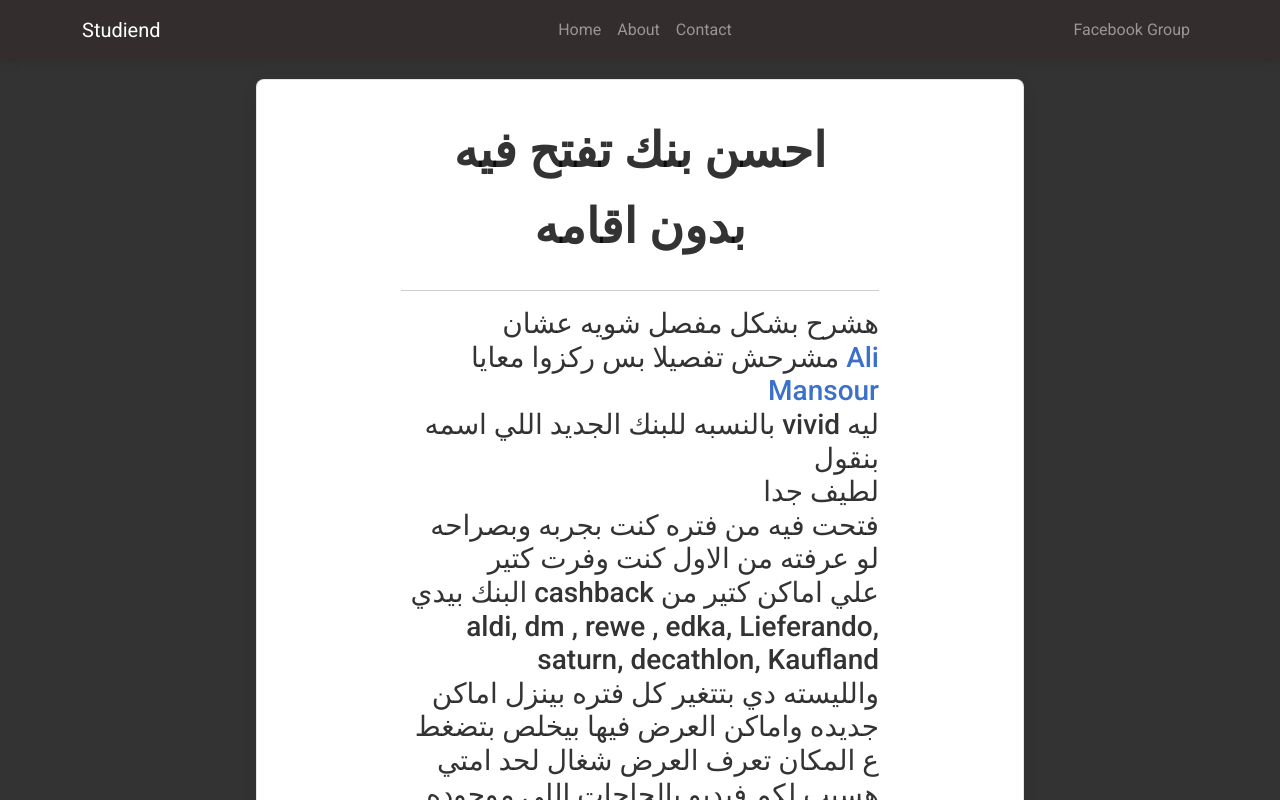
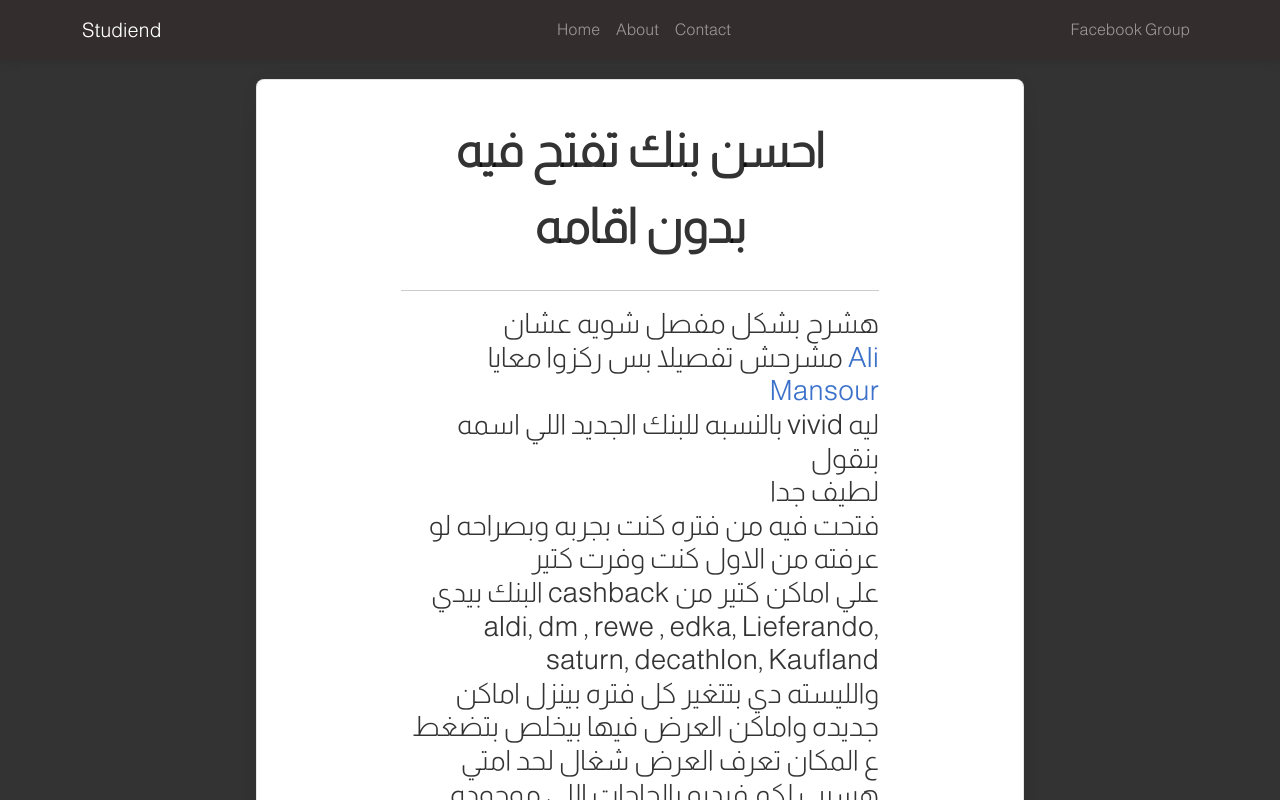
Before and after one commit to dundieh/sig, a React (Create React App) app: page /closedbankaccount_financialguarantor/bestbank in a window 1280 px wide. Shown: the top 800 px of the page. Built offline with nearby package versions, Linux system fonts and the light colour scheme.

Commit message:
make it better

```diff
--- a/public/index.html
+++ b/public/index.html
@@ -7,6 +7,9 @@
     <link href="https://use.fontawesome.com/releases/v5.15.1/css/all.css" rel="stylesheet" />
     <link href="https://fonts.googleapis.com/css?family=Roboto:300,400,500,700&display=swap" rel="stylesheet" />
     <link rel="stylesheet" href="https://maxcdn.bootstrapcdn.com/bootstrap/4.0.0/css/bootstrap.min.css" integrity="sha384-Gn5384xqQ1aoWXA+058RXPxPg6fy4IWvTNh0E263XmFcJlSAwiGgFAW/dAiS6JXm" crossorigin="anonymous">
+    <link rel="preconnect" href="https://fonts.googleapis.com">
+    <link rel="preconnect" href="https://fonts.gstatic.com" crossorigin>
+    <link href="https://fonts.googleapis.com/css2?family=Almarai:wght@300&display=swap" rel="stylesheet">
     <title>الدراسة في المانيا</title>
   </head>
   <body>
--- a/src/containers/App.css
+++ b/src/containers/App.css
@@ -1,3 +1,4 @@
 .App {
   background-color: #333333;
+  font-family: 'Almarai', sans-serif;
 }
```
